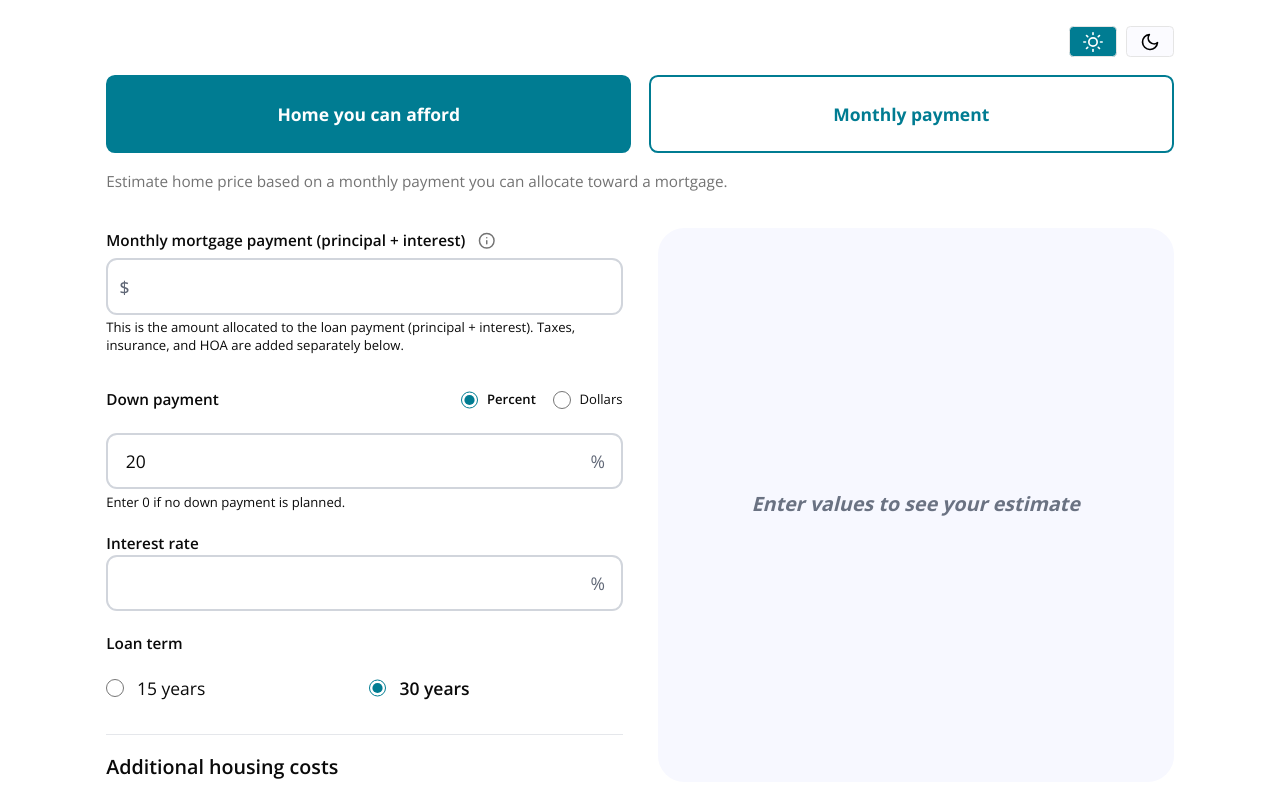
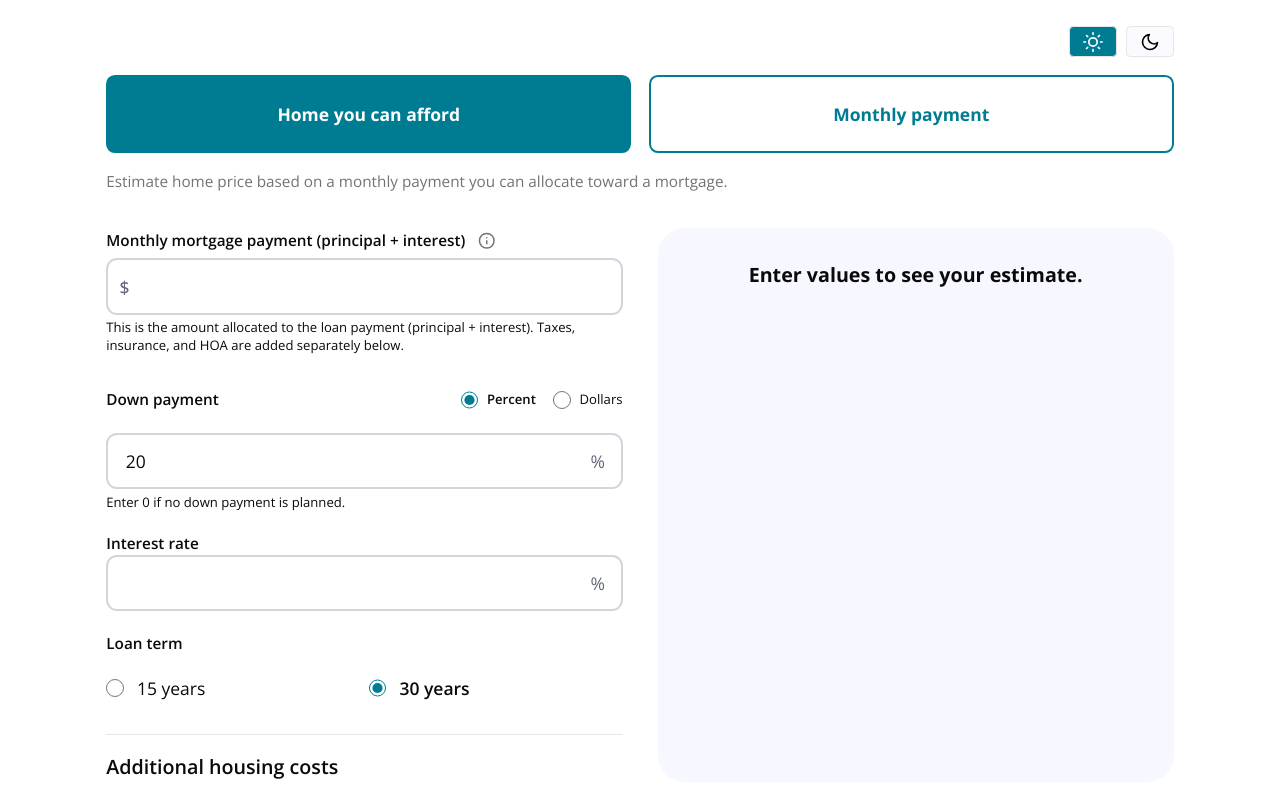
Before and after one commit to SU-SWS/ifdm_learning_apps, a Next.js app: page /interactives/mortgage-calculator-v2 in a window 1280 px wide. Shown: the top 800 px of the page. Built offline with nearby package versions, Linux system fonts and the light colour scheme.

Commit message:
Error doc fixes

```diff
--- a/app/interactives/mortgage-calculator-v2/page.tsx
+++ b/app/interactives/mortgage-calculator-v2/page.tsx
@@ -323,7 +323,7 @@ export default function MortgageCalculator() {
   const showPaymentResults = mode === 'payment' && !v.paymentBlocking;
   const affordCoral = mode === 'afford' && (v.affordWrongValue || limitReached);
   const paymentCoral = mode === 'payment' && v.paymentWrongValue;
-  const emptyResultsString = "Enter values to see your estimate";
+  const emptyResultsString = "Enter values to see your estimate.";
   const fixFieldsString = "Please fix the highlighted fields to see your estimate.";
   const limitString = "That payment is too high to calculate. Try a lower amount to see your estimate.";
 
@@ -353,15 +353,15 @@ export default function MortgageCalculator() {
   const CoralCard = ({ message }: { message: string }) => (
     <div
       role="alert"
-      className="min-h-[28rem] flex items-center justify-center rounded-3xl border border-red-200 bg-red-50 px-6 py-8 text-center text-red-900"
+      className="min-h-[28rem] text-center text-[var(--color-inline-error)]"
     >
       <p className="text-lg font-semibold">{message}</p>
     </div>
   );
 
   const EmptyPanel = () => (
-    <div className="min-h-[28rem] flex items-center justify-center">
-      <p className="text-lg font-bold text-gray-500 italic">{emptyResultsString}</p>
+    <div className="min-h-[28rem] text-center">
+      <p className="text-lg font-bold">{emptyResultsString}</p>
     </div>
   );
 
```
